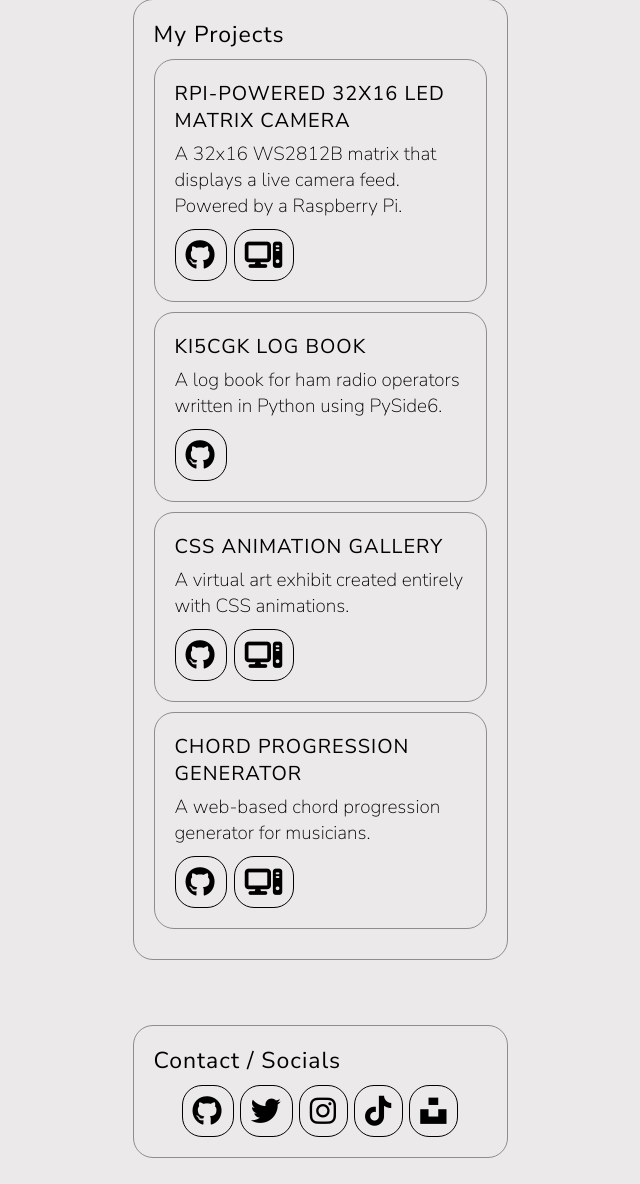
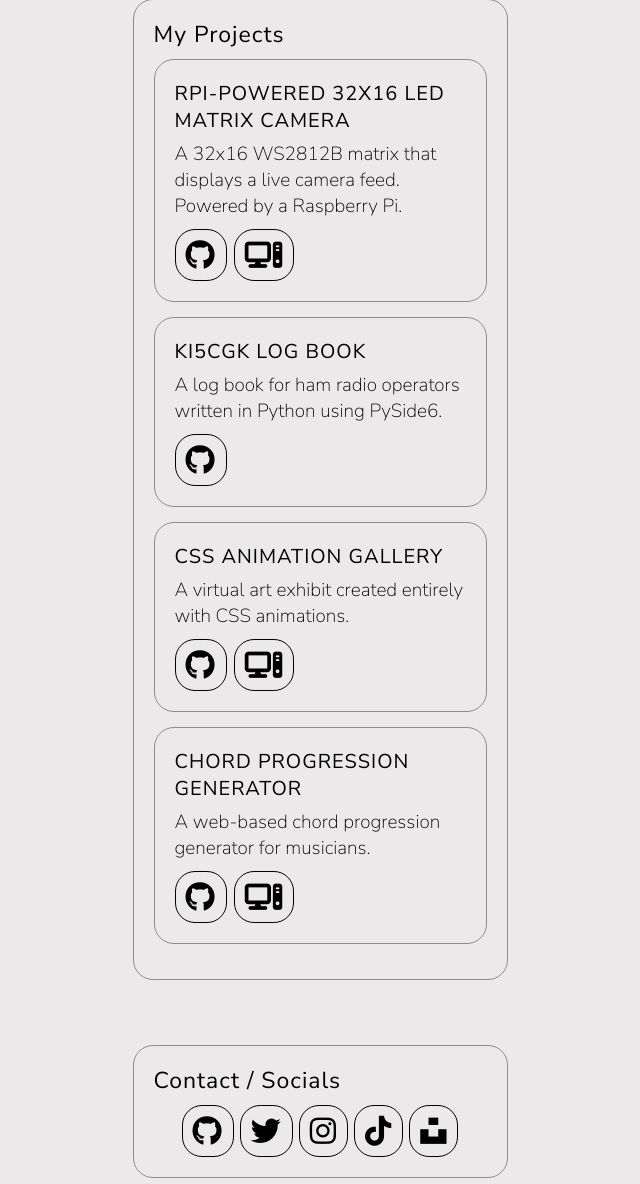
Before and after one commit to rynstwrt/Oct2018Website, a PHP site: page / in a window 1280 px wide. Shown: the part 979-2163 px from the top of the page, without its empty margins (320-960 px from the left). Before the commit the page ends 2137 px from the top, so only its background shows below. Run offline with PHP 8.4, Linux system fonts and the light colour scheme; some libraries are stand-ins or nearby versions.

Commit message:
Update main.scss

```diff
--- a/css/main.css
+++ b/css/main.css
@@ -161,7 +161,7 @@ header .bubble nav ul li a {
   padding: 20px 20px;
   border: 1px solid #8D8D8D;
   border-radius: 20px;
-  margin-bottom: 10px;
+  margin-bottom: 15px;
 }
 #portfolio .project p {
   padding: 2px 0 10px 0;
--- a/css/main.scss
+++ b/css/main.scss
@@ -261,7 +261,7 @@ header
         padding: 20px 20px;
         border: 1px solid $text-color-lighter;
         border-radius: $border-radius;
-        margin-bottom: 10px;
+        margin-bottom: 15px;
 
         p
         {
```
